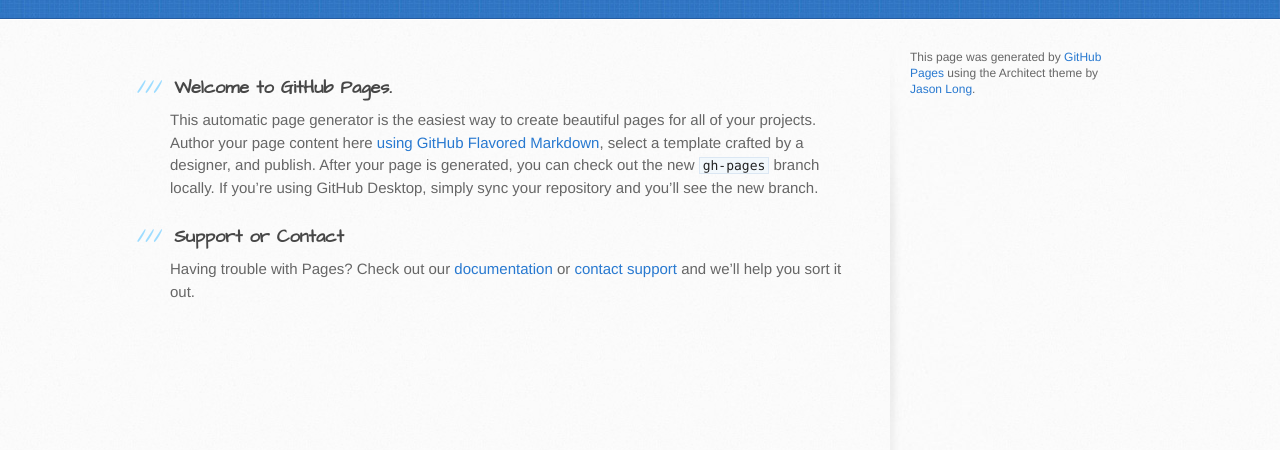
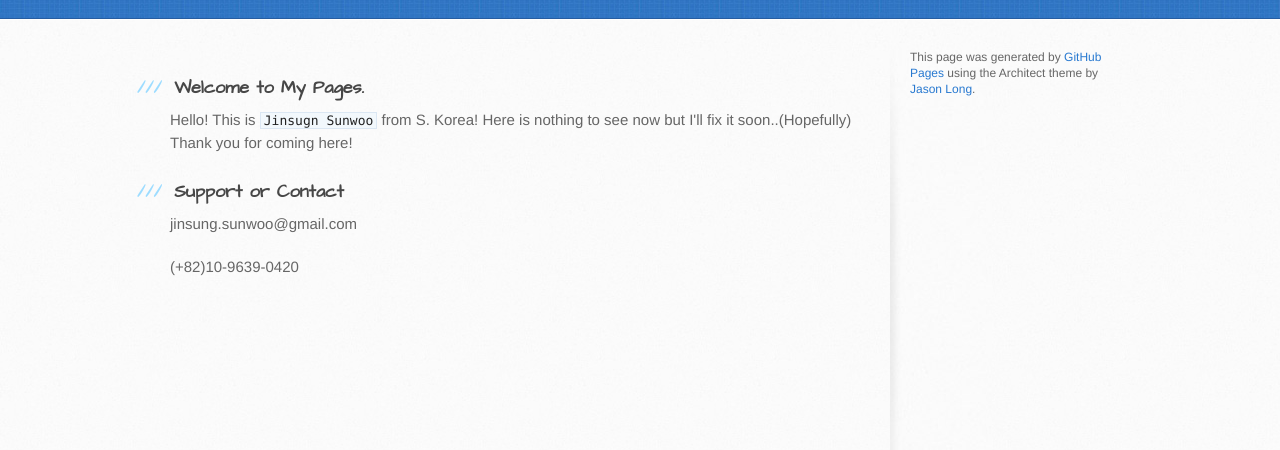
Before and after one commit to jsunwoo/jsunwoo.github.io, a plain HTML site: page index.html in a window 1280 px wide. Shown: the part 292-742 px from the top of the page. Drawn offline with Linux system fonts and the light colour scheme.

Commit message:
Arrange stuffs 2

```diff
--- a/index.html
+++ b/index.html
@@ -59,18 +59,13 @@
               href="#welcome-to-github-pages"
               aria-hidden="true"
               ><span aria-hidden="true" class="octicon octicon-link"></span></a
-            >Welcome to GitHub Pages.
+            >Welcome to My Pages.
           </h3>
 
           <p>
-            This automatic page generator is the easiest way to create beautiful
-            pages for all of your projects. Author your page content here
-            <a href="https://guides.github.com/features/mastering-markdown/"
-              >using GitHub Flavored Markdown</a
-            >, select a template crafted by a designer, and publish. After your
-            page is generated, you can check out the new
-            <code>gh-pages</code> branch locally. If you’re using GitHub
-            Desktop, simply sync your repository and you’ll see the new branch.
+            Hello! This is <code>Jinsugn Sunwoo</code> from S. Korea! Here is
+            nothing to see now but I'll fix it soon..(Hopefully) Thank you for
+            coming here!
           </p>
 
           <h3>
@@ -84,10 +79,10 @@
           </h3>
 
           <p>
-            Having trouble with Pages? Check out our
-            <a href="https://help.github.com/pages">documentation</a> or
-            <a href="https://github.com/contact">contact support</a> and we’ll
-            help you sort it out.
+            jinsung.sunwoo@gmail.com
+          </p>
+          <p>
+            (+82)10-9639-0420
           </p>
         </section>
 
```
